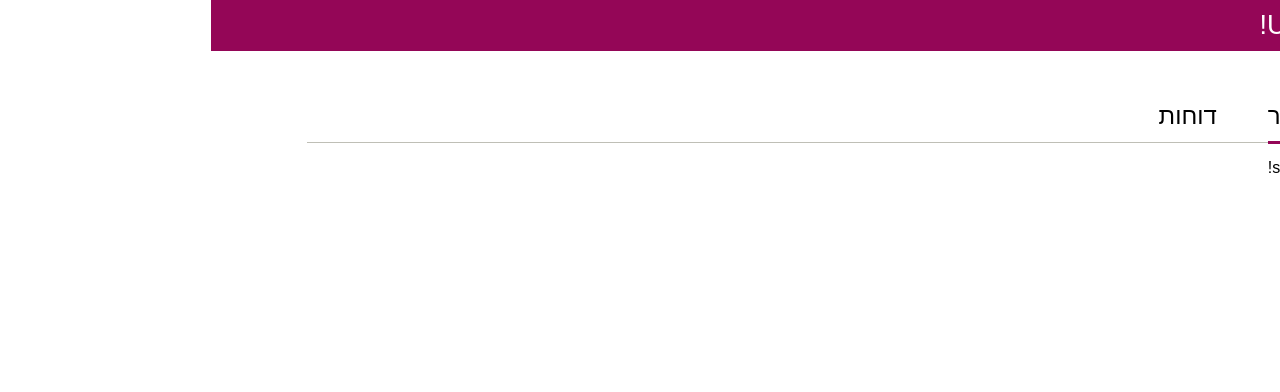
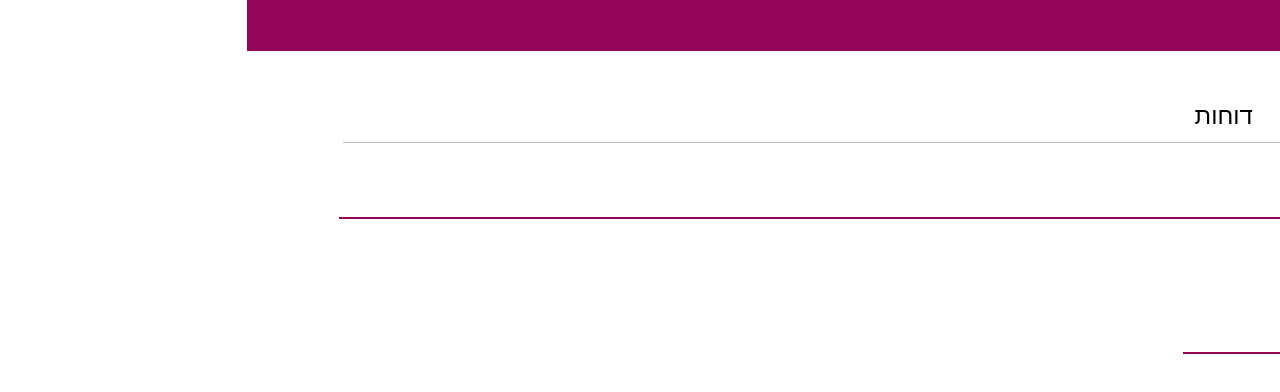
Before and after one commit to GidonH/shorten-url-frontend, an Angular app: page /shorten in a window 1280 px wide. Shown: the top 392 px of the page. Built offline with nearby package versions, Linux system fonts and the light colour scheme.

Commit message:
add form controle

```diff
--- a/src/app/shorten-url/shorten-url.component.html
+++ b/src/app/shorten-url/shorten-url.component.html
@@ -1,3 +1,8 @@
-<p>
-  shorten-url works!
-</p>
+<form (ngSubmit)="submit(heroForm)">
+  <input type="text"  [(ngModel)]="longUrl" name="longUrl" placeholder="כתובת URL">
+  <br>
+  <button type="submit">
+    קצר לי
+  </button>
+</form>
+<span id="result">{{result}}</span>
--- a/src/app/shorten-url/shorten-url.component.scss
+++ b/src/app/shorten-url/shorten-url.component.scss
@@ -0,0 +1,35 @@
+$purple: #940657;
+form {
+  margin-top: 40px;
+  input {
+    border: none;
+    font-size: 20px;
+    color: $purple;
+    border-bottom: solid 2px $purple;
+    width: 100%;
+    outline: none;
+    padding-bottom: 10px;
+    &::-moz-placeholder {
+      color: $purple;
+    }
+    &::-webkit-input-placeholder {
+      color: #940657;
+    }
+  }
+  button {
+    margin-top: 30px;
+    color: white;
+    border: none;
+    padding: 6px 30px;
+    font-size: 17px;
+    background-color: $purple;
+  }
+}
+#result {
+  min-width: 218px;
+  border-bottom: 2px solid $purple;
+  margin-top: 57px;
+  display: inline-block;
+  font-size: 20px;
+  padding: 7px 15px;
+}
--- a/src/app/shorten-url/shorten-url.component.ts
+++ b/src/app/shorten-url/shorten-url.component.ts
@@ -7,9 +7,16 @@ import { Component, OnInit } from '@angular/core';
 })
 export class ShortenUrlComponent implements OnInit {
 
+  longUrl: string;
+  result: string;
+
   constructor() { }
 
   ngOnInit() {
   }
 
+  submit(){
+
+  }
+
 }
```
Also changed, not shown: src/app/app.module.ts (+5 -2 lines).
